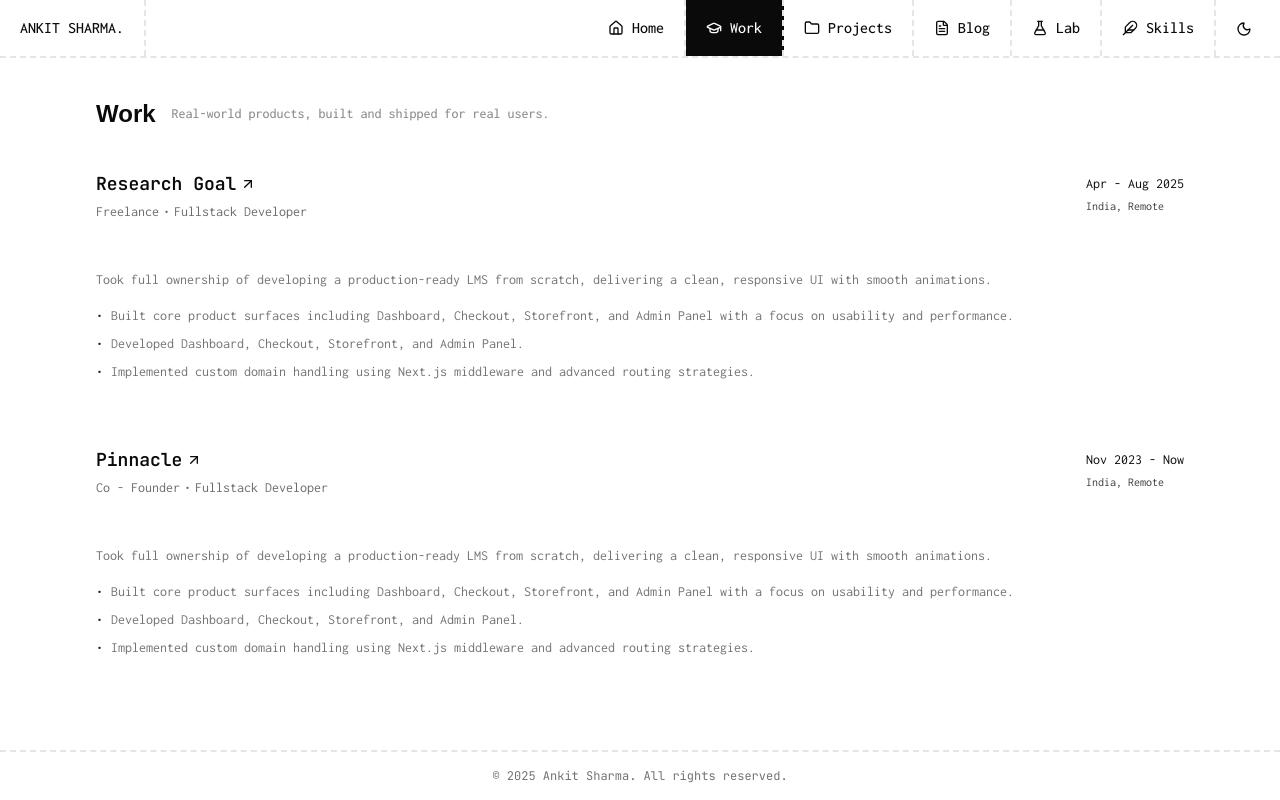
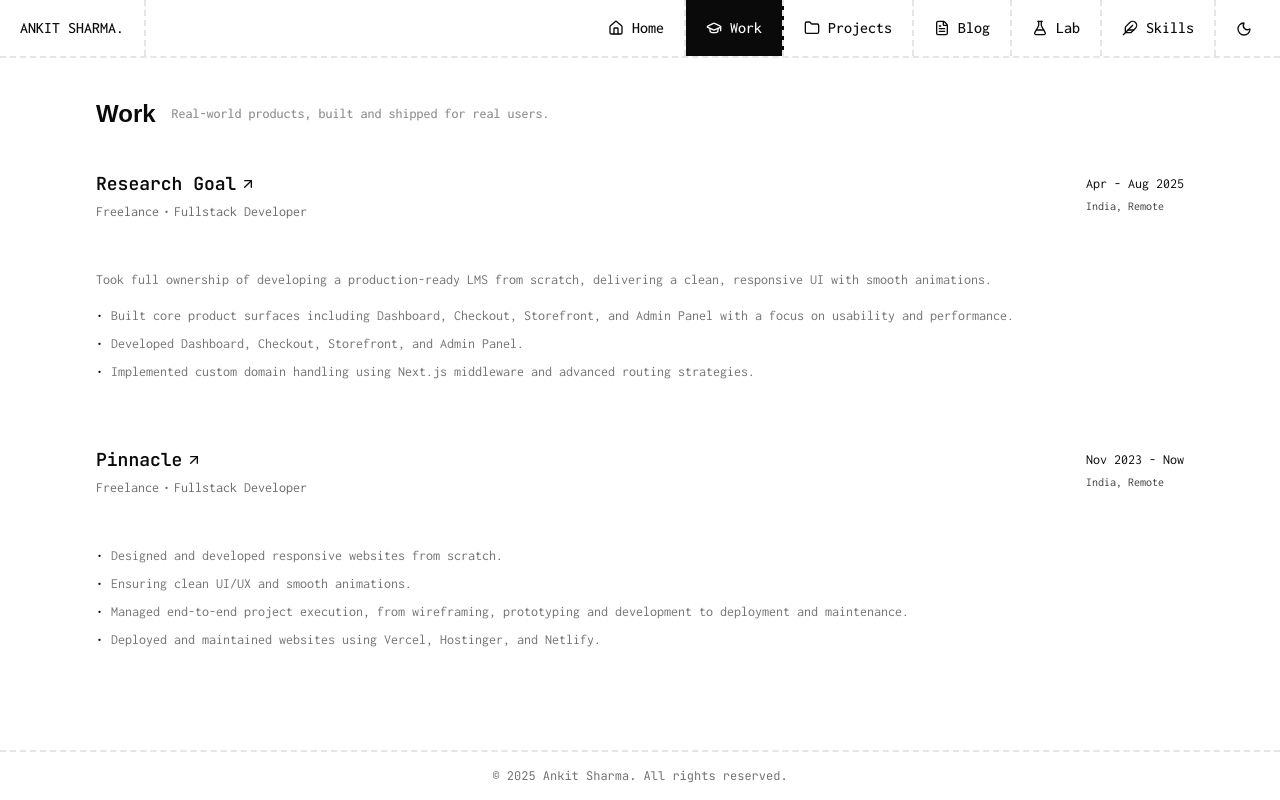
Before and after one commit to Ankit-2145/portfolio-v2, a Next.js app: page /work in a window 1280 px wide. Built offline with nearby package versions, Linux system fonts and the light colour scheme; a web font is replaced by a local one.

Commit message:
update: work data for pinnacle

```diff
--- a/data/WorkData.ts
+++ b/data/WorkData.ts
@@ -4,7 +4,7 @@ interface WorkItem {
   type?: string | null;
   period: string;
   location: string;
-  description: string;
+  description?: string;
   achievements?: string[];
   link: string;
 }
@@ -28,16 +28,15 @@ export const workData: WorkItem[] = [
   {
     company: "Pinnacle",
     role: "Fullstack Developer",
-    type: "Co - Founder",
+    type: "Freelance",
     period: "Nov 2023 - Now",
     location: "India, Remote",
-    description:
-      "Took full ownership of developing a production-ready LMS from scratch, delivering a clean, responsive UI with smooth animations.",
     achievements: [
-      "Built core product surfaces including Dashboard, Checkout, Storefront, and Admin Panel with a focus on usability and performance.",
-      "Developed Dashboard, Checkout, Storefront, and Admin Panel.",
-      "Implemented custom domain handling using Next.js middleware and advanced routing strategies.",
+      "Designed and developed responsive websites from scratch.",
+      "Ensuring clean UI/UX and smooth animations.",
+      "Managed end-to-end project execution, from wireframing, prototyping and development to deployment and maintenance.",
+      "Deployed and maintained websites using Vercel, Hostinger, and Netlify.",
     ],
-    link: "https://mentra.gg",
+    link: "https://sspinnacle.in",
   },
 ];
```
